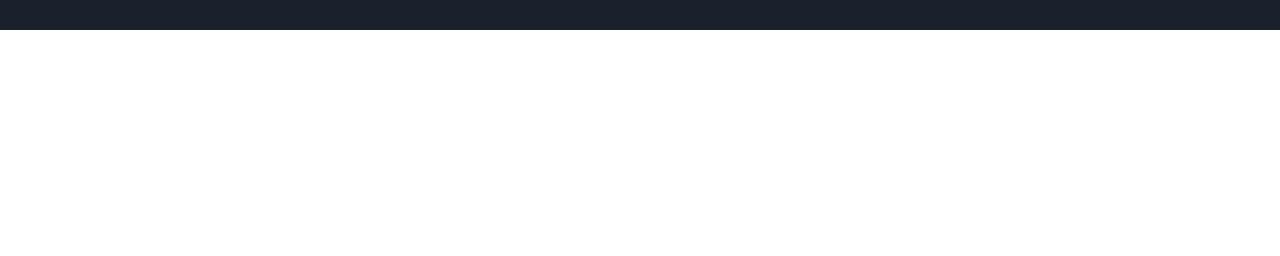
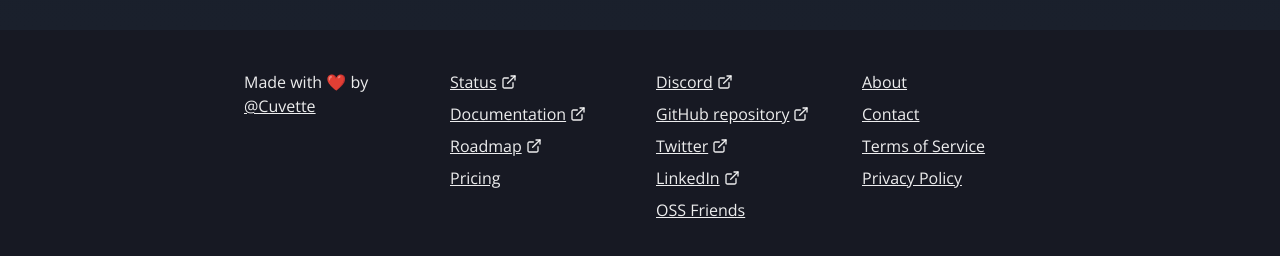
Before and after one commit to Vasanth-Raman/Custom-Form-Builder, a React (Vite) app in the folder frontend/: page / in a window 1280 px wide. Shown: the part 7627-7883 px from the top of the page. Before the commit the page ends 7657 px from the top, so only its background shows below. Built offline with nearby package versions, Linux system fonts and the light colour scheme; the HTML template or start-up script is replaced by a standard one.

Commit message:
Footer section done for landing page

```diff
--- /dev/null
+++ b/frontend/src/components/LandingComponents/Footer/Footer.jsx
@@ -0,0 +1,61 @@
+import React from "react";
+import styles from "./Footer.module.css";
+import Redirect from "../../../assets/icons/link-redirect-icon.svg";
+
+const Footer = () => {
+  return (
+    <div className={styles.footerWrapper}>
+      <div className={styles.footerContainer}>
+        <div className={styles.contentContainer}>
+          <div className={styles.list}>
+            <h6>
+              Made with ❤️ by <br /> <span>@Cuvette</span>
+            </h6>
+          </div>
+          <div className={styles.list}>
+            <div>
+              <p>Status</p>
+              <img src={Redirect} alt="redirect" />
+            </div>
+            <div>
+              <p>Documentation</p>
+              <img src={Redirect} alt="redirect" />
+            </div>
+            <div>
+              <p>Roadmap</p>
+              <img src={Redirect} alt="redirect" />
+            </div>
+            <p>Pricing</p>
+          </div>
+          <div className={styles.list}>
+            <div>
+              <p>Discord</p>
+              <img src={Redirect} alt="redirect" />
+            </div>
+            <div>
+              <p>GitHub repository</p>
+              <img src={Redirect} alt="redirect" />
+            </div>
+            <div>
+              <p>Twitter</p>
+              <img src={Redirect} alt="redirect" />
+            </div>
+            <div>
+              <p>LinkedIn</p>
+              <img src={Redirect} alt="redirect" />
+            </div>
+            <p>OSS Friends</p>
+          </div>
+          <div className={styles.list}>
+            <p>About</p>
+            <p>Contact</p>
+            <p>Terms of Service</p>
+            <p>Privacy Policy</p>
+          </div>
+        </div>
+      </div>
+    </div>
+  );
+};
+
+export default Footer;
--- /dev/null
+++ b/frontend/src/components/LandingComponents/Footer/Footer.module.css
@@ -0,0 +1,58 @@
+.footerWrapper {
+  width: 100%;
+}
+
+.footerContainer {
+  margin: 0px 220px;
+  padding: 40px 16px 60px;
+}
+
+.contentContainer {
+  padding: 0px 8px;
+  display: grid;
+  grid-template-columns: repeat(4, minmax(0, 1fr));
+  gap: 32px;
+}
+
+.list {
+  display: flex;
+  flex-direction: column;
+  gap: 0.5rem;
+  align-items: flex-start;
+}
+
+.list div {
+  display: flex;
+  align-items: center;
+  gap: 0.25rem;
+}
+
+.list h6 {
+  font-family: "Open Sans", sans-serif;
+  font-size: 16px;
+  font-weight: 400;
+  line-height: 24px;
+  text-align: left;
+  color: #ffffffeb;
+}
+
+.list h6 span {
+  cursor: pointer;
+  text-decoration: underline;
+}
+
+.list p {
+  font-family: "Open Sans", sans-serif;
+  font-size: 16px;
+  font-weight: 400;
+  line-height: 24px;
+  text-align: left;
+  color: #ffffffeb;
+  text-decoration: underline;
+  cursor: pointer;
+}
+
+.list img {
+  width: 16px;
+  height: 16px;
+}
--- a/frontend/src/components/LandingComponents/HeroTop/HeroTop.module.css
+++ b/frontend/src/components/LandingComponents/HeroTop/HeroTop.module.css
@@ -63,7 +63,6 @@
   top: 0px;
   right: -10px;
   /* animation: float 5s ease-in-out infinite; */
-  /* left: 1150px; */
 }
 
 .leftShape img {
--- a/frontend/src/components/LandingComponents/TrialFreeSection/TrialFreeSection.module.css
+++ b/frontend/src/components/LandingComponents/TrialFreeSection/TrialFreeSection.module.css
@@ -57,10 +57,24 @@
   position: absolute;
   left: -15px;
   top: 1.5rem;
+  /* animation: float 5s ease-in-out infinite; */
 }
 
 .rightShape {
   position: absolute;
   right: 0;
   top: 15rem;
+  /* animation: float 8s ease-in-out infinite; */
 }
+
+@keyframes float {
+  0% {
+    transform: translateY(0);
+  }
+  50% {
+    transform: translateY(-20px);
+  }
+  100% {
+    transform: translateY(0);
+  }
+}
--- a/frontend/src/pages/LandingPage/LandingPage.jsx
+++ b/frontend/src/pages/LandingPage/LandingPage.jsx
@@ -1,4 +1,3 @@
-import React from "react";
 import styles from "./LandingPage.module.css";
 import Header from "../../components/LandingComponents/Header/Header";
 import HeroSection from "../../components/LandingComponents/HeroSection/HeroSection";
@@ -9,10 +8,11 @@ import ResultsSection from "../../components/LandingComponents/ResultsSection/Re
 import FeaturesSection from "../../components/LandingComponents/FeaturesSection/FeaturesSection";
 import CreatorsSection from "../../components/LandingComponents/CreatorsSection/CreatorsSection";
 import TrialFreeSection from "../../components/LandingComponents/TrialFreeSection/TrialFreeSection";
+import Footer from "../../components/LandingComponents/Footer/Footer";
 
 const LandingPage = () => {
   return (
-    <div>
+    <div className={styles.landingPage}>
       <Header />
       <HeroSection />
       <OldvsNew />
@@ -22,6 +22,7 @@ const LandingPage = () => {
       <FeaturesSection />
       <CreatorsSection />
       <TrialFreeSection />
+      <Footer />
     </div>
   );
 };
--- a/frontend/src/pages/LandingPage/LandingPage.module.css
+++ b/frontend/src/pages/LandingPage/LandingPage.module.css
@@ -0,0 +1,3 @@
+.landingPage {
+  background-color: #171923;
+}
```
Also changed, not shown: frontend/src/assets/icons/link-redirect-icon.svg (added).
